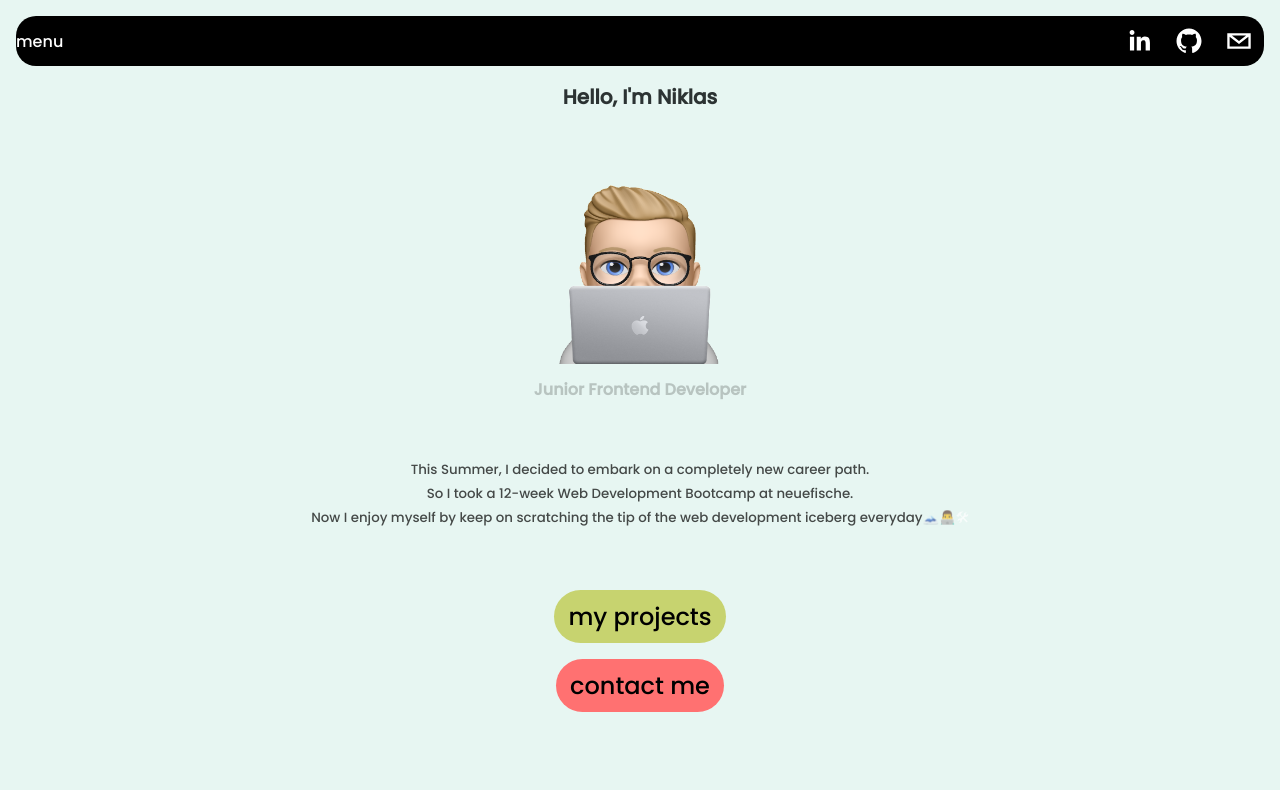
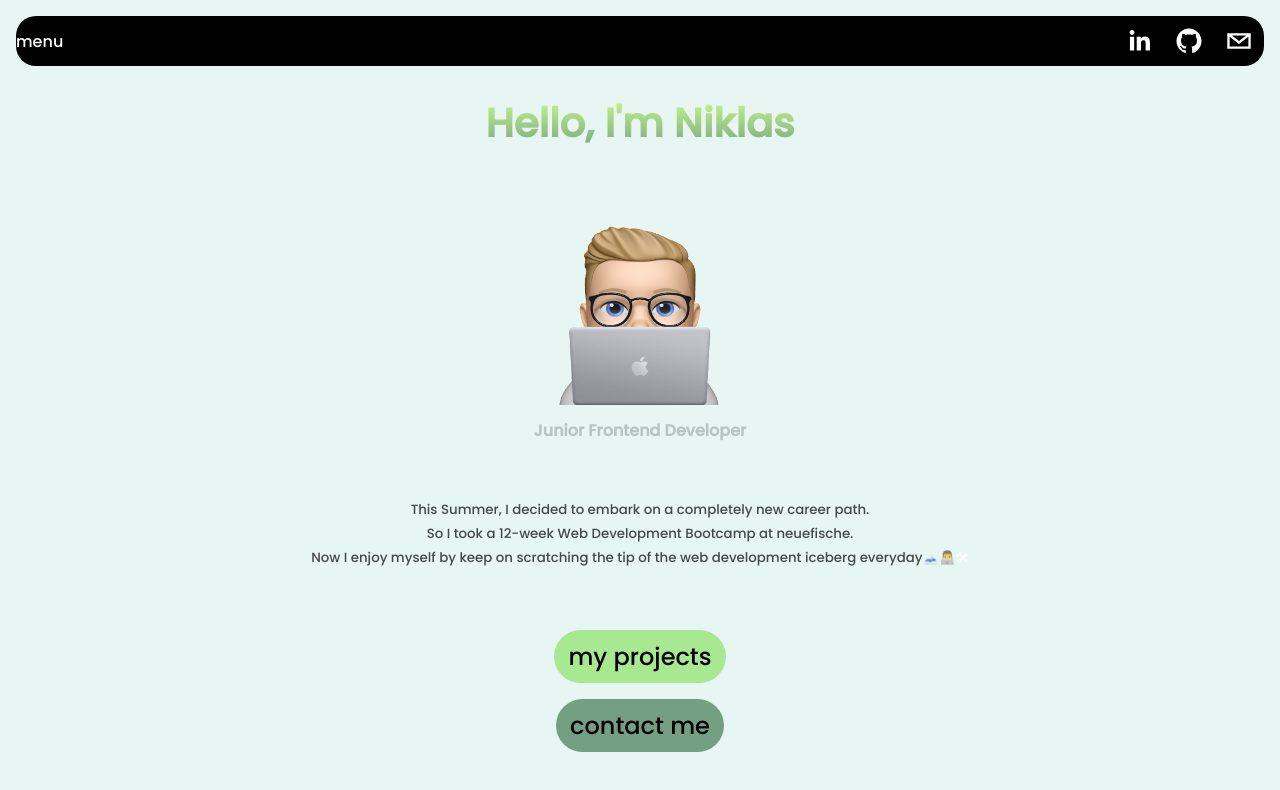
Before and after one commit to niklashmbgr/my-personal-website-, a Next.js app: page / in a window 1280 px wide. Shown: the top 790 px of the page. Built offline with nearby package versions, Linux system fonts and the light colour scheme.

Commit message:
change colors

```diff
--- a/src/components/AnimatedDiv/styled.js
+++ b/src/components/AnimatedDiv/styled.js
@@ -18,7 +18,7 @@ const AnimatedDiv = styled(motion.div)`
       padding: 0.5rem;
       margin-top: 1rem;
       border-radius: 2rem;
-      background-color: #c7d36f;
+      background-color: #a8e890;
     `}
     ${({ variant }) =>
     variant === "contact-me" &&
@@ -26,7 +26,7 @@ const AnimatedDiv = styled(motion.div)`
       padding: 0.5rem;
       margin-top: 1rem;
       border-radius: 2rem;
-      background-color: #ff7171;
+      background-color: #749f82;
     `}
 `;
 
--- a/src/components/TypeText/styled.js
+++ b/src/components/TypeText/styled.js
@@ -3,8 +3,10 @@ import styled from "styled-components";
 const StyledHeadline = styled.h1`
   display: flex;
   justify-content: center;
-  font-size: 1.25rem;
-  color: #2c3333;
+  font-size: 2.5rem;
+  background: -webkit-linear-gradient(#cfff8d, #749f82);
+  -webkit-text-fill-color: transparent;
+  -webkit-background-clip: text;
 `;
 
 export default StyledHeadline;
```
